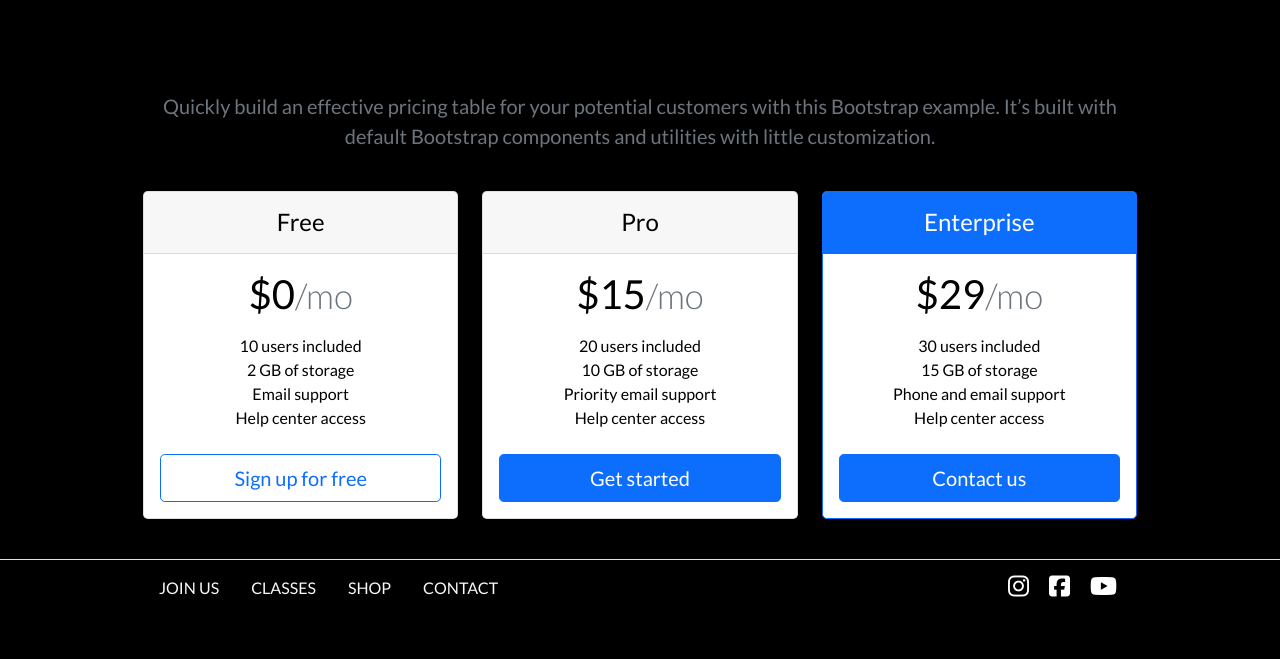
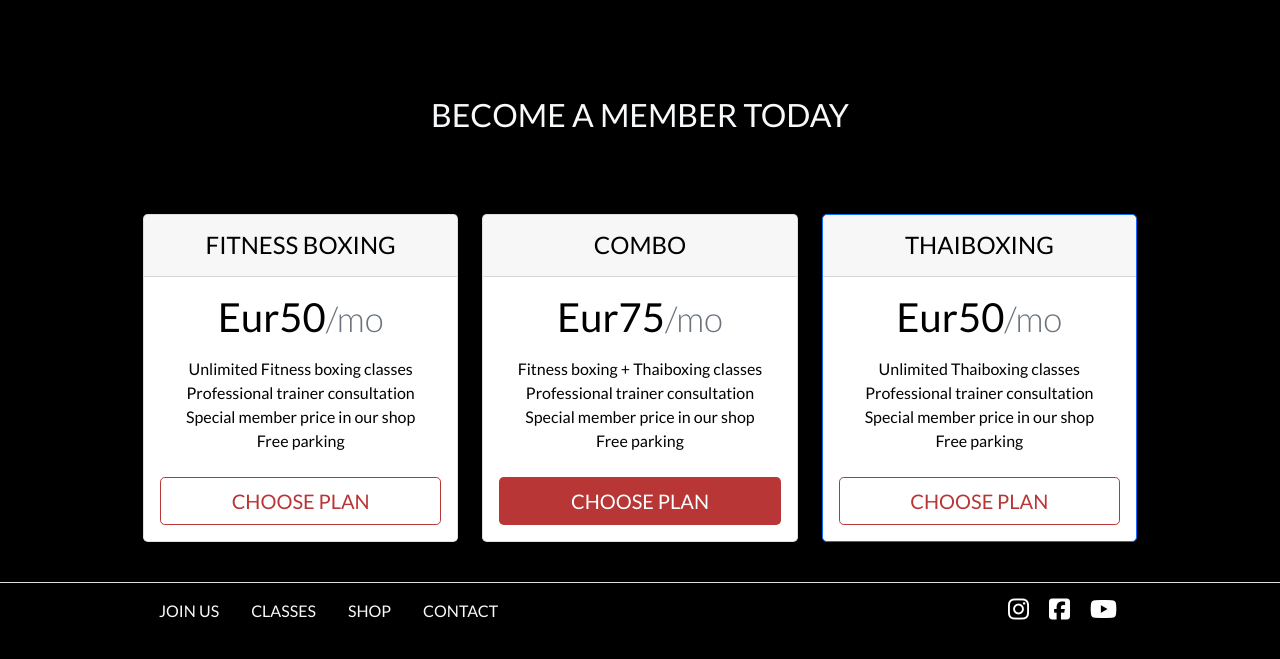
Before and after one commit to Code-Institute-Submissions/DinaPapsujevica-MP4-Boxing-gym_NovResub, a Django app: page /fitnessplans/ in a window 1280 px wide. Shown: the part 56-715 px from the top of the page. Run offline with Django 3.2, Linux system fonts and the light colour scheme; some libraries are stand-ins or nearby versions.

Commit message:
Add styling to fitness plans section

```diff
--- a/home/templates/home/fitnessplans.html
+++ b/home/templates/home/fitnessplans.html
@@ -4,63 +4,59 @@
 {% block content %}
 
 <div class="container">
-    <div class="row">
+    <div class="row pt-5">
         <div class="col">
-            <div class="pricing-header p-3 pb-md-4 mx-auto text-center">
-                <h1 class="display-4 fw-normal">Pricing</h1>
-                <p class="fs-5 text-muted">Quickly build an effective pricing table for your potential customers with this Bootstrap example. It’s built with default Bootstrap components and utilities with little customization.</p>
-            </div>
-
+          <h2 class="pb-5 pt-5 text-uppercase text-light text-center">Become a member today</h2>
             <main>
-              <div class="row row-cols-1 row-cols-md-3 mb-3 text-center">
+              <div class="row row-cols-1 row-cols-md-3 mb-3 text-center pt-4">
                 <div class="col">
                   <div class="card mb-4 rounded-3 shadow-sm">
                     <div class="card-header py-3">
-                      <h4 class="my-0 fw-normal">Free</h4>
+                      <h4 class="my-0 fw-normal text-uppercase">Fitness boxing</h4>
                     </div>
                     <div class="card-body">
-                      <h1 class="card-title pricing-card-title">$0<small class="text-muted fw-light">/mo</small></h1>
+                      <h1 class="card-title pricing-card-title">Eur50<small class="text-muted fw-light">/mo</small></h1>
                       <ul class="list-unstyled mt-3 mb-4">
-                        <li>10 users included</li>
-                        <li>2 GB of storage</li>
-                        <li>Email support</li>
-                        <li>Help center access</li>
+                        <li>Unlimited Fitness boxing classes</li>
+                        <li>Professional trainer consultation</li>
+                        <li>Special member price in our shop</li>
+                        <li>Free parking</li>
                       </ul>
-                      <button type="button" class="w-100 btn btn-lg btn-outline-primary">Sign up for free</button>
+                      <button type="button" class="w-100 btn btn-lg btn-plan text-uppercase">Choose plan</button>
                     </div>
                   </div>
                 </div>
                 <div class="col">
-                  <div class="card mb-4 rounded-3 shadow-sm">
-                    <div class="card-header py-3">
-                      <h4 class="my-0 fw-normal">Pro</h4>
+                  <div class="card  mb-4 rounded-3 shadow-sm">
+                    <div class="card-header  py-3">
+                      <h4 class="my-0 fw-normal text-uppercase">Combo</h4>
                     </div>
                     <div class="card-body">
-                      <h1 class="card-title pricing-card-title">$15<small class="text-muted fw-light">/mo</small></h1>
+                      <h1 class="card-title pricing-card-title">Eur75<small class="text-muted fw-light">/mo</small></h1>
                       <ul class="list-unstyled mt-3 mb-4">
-                        <li>20 users included</li>
-                        <li>10 GB of storage</li>
-                        <li>Priority email support</li>
-                        <li>Help center access</li>
+                        <li>Fitness boxing + Thaiboxing classes</li>
+                        <li>Professional trainer consultation</li>
+                        <li>Special member price in our shop</li>
+                        <li>Free parking</li>
                       </ul>
-                      <button type="button" class="w-100 btn btn-lg btn-primary">Get started</button>
+                      <button type="button" class="w-100 btn btn-lg btn-combo text-uppercase">Choose plan</button>
                     </div>
                   </div>
                 </div>
                 <div class="col">
                   <div class="card mb-4 rounded-3 shadow-sm border-primary">
-                    <div class="card-header py-3 text-white bg-primary border-primary">
-                      <h4 class="my-0 fw-normal">Enterprise</h4>
+                    <div class="card-header py-3">
+                      <h4 class="my-0 fw-normal text-uppercase">Thaiboxing</h4>
                     </div>
                     <div class="card-body">
-                      <h1 class="card-title pricing-card-title">$29<small class="text-muted fw-light">/mo</small></h1>
+                      <h1 class="card-title pricing-card-title">Eur50<small class="text-muted fw-light">/mo</small></h1>
                       <ul class="list-unstyled mt-3 mb-4">
-                        <li>30 users included</li>
-                        <li>15 GB of storage</li>
-                        <li>Phone and email support</li>
-                        <li>Help center access</li>
+                        <li>Unlimited Thaiboxing classes</li>
+                        <li>Professional trainer consultation</li>
+                        <li>Special member price in our shop</li>
+                        <li>Free parking</li>
                       </ul>
-                      <button type="button" class="w-100 btn btn-lg btn-primary">Contact us</button>
+                      <button type="button" class="w-100 btn btn-lg btn-plan text-uppercase">Choose plan</button>
                     </div>
                   </div>
                 </div>
--- a/static/css/base.css
+++ b/static/css/base.css
@@ -105,6 +105,23 @@ body {
     font-weight: bold;
   }
 
+  /*  Plans */
+  .btn-combo,
+  .btn-plan:hover {
+    background-color: rgba(179, 38, 38, 0.925);
+    color: white;
+  }
+
+  .btn-plan {
+    border-color: rgba(179, 38, 38, 0.925);
+    color: rgba(179, 38, 38, 0.925);
+  }
+
+  .btn-combo:hover {
+    background-color: white;
+    color: rgba(179, 38, 38, 0.925);;
+  }
+
   .social-icons {
     list-style-type: none;
 
```
